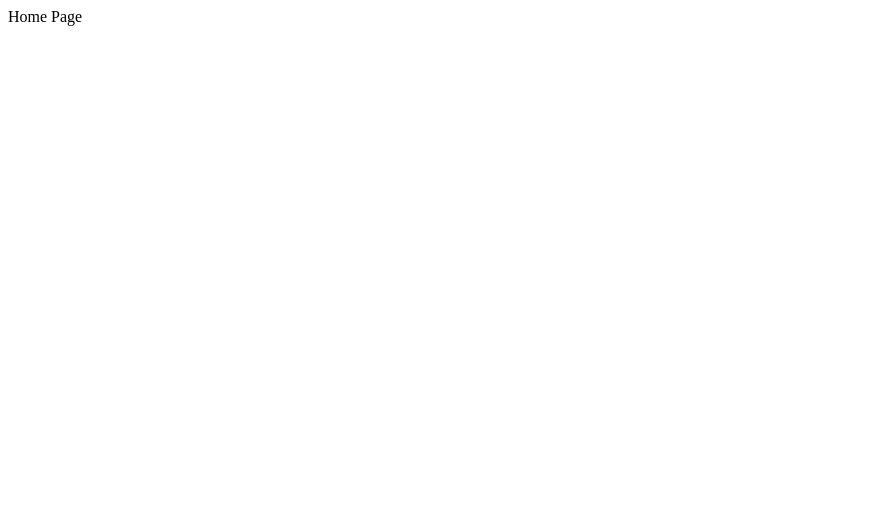
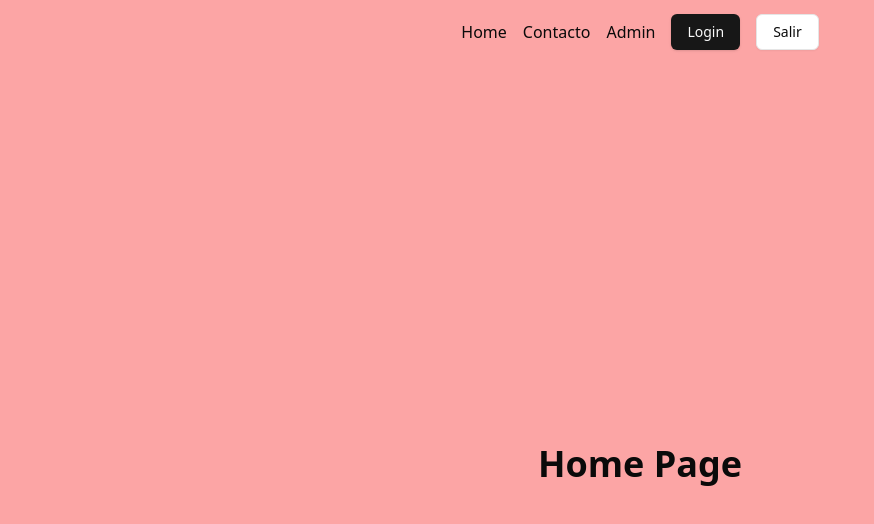
Before and after one commit to nicolasjrz/test-next-auth, a Next.js app: page / in a window 1280 px wide. Shown: the top 524 px of the page, without its empty margins (0-874 px from the left). Built offline with nearby package versions, Linux system fonts and the light colour scheme.

Commit message:
styling pages

```diff
--- a/src/app/(protected)/page.tsx
+++ b/src/app/(protected)/page.tsx
@@ -1,5 +1,3 @@
-import Image from "next/image";
-
 export default function Home() {
 	return (
 		<div className="flex  justify-center items-center h-screen bg-red-300 ">
--- /dev/null
+++ b/src/app/auth/layout.tsx
@@ -0,0 +1,20 @@
+import { Inter as FontSans } from "next/font/google";
+import { cn } from "@/lib/utils";
+
+const fontSans = FontSans({
+	subsets: ["latin"],
+	variable: "--font-sans",
+});
+
+export default function AuthLayout({
+	children,
+}: Readonly<{
+	children: React.ReactNode;
+}>) {
+	return (
+		<div className={cn("min-h-screen bg-background font-sans antialiased", fontSans.variable)}>
+			<div className="h-screen flex justify-center items-center">{children}</div>
+			{/* <Toaster /> */}
+		</div>
+	);
+}
--- a/src/app/auth/login/page.tsx
+++ b/src/app/auth/login/page.tsx
@@ -1,7 +1,5 @@
-import { GoogleButton } from "@/components/button/GoogleButton";
 import { LoginForm } from "@/components/form/LoginForm";
 import { cn } from "@/lib/utils";
-import Link from "next/link";
 
 export default function LoginPage() {
 	return (
@@ -13,20 +11,6 @@
 			<div className="flex flex-col">
 				<LoginForm />
 				{/* <div className="flex w-full items-center justify-center h-[40px] max-lg:justify-center px-4 ">o</div> */}
-				<GoogleButton />
-				<div className="flex w-full  flex-col  items-center justify-center h-[40px] max-lg:justify-center px-4 ">
-					<div>
-						<Link href={"/auth/register"} className="font-light text-sm">
-							Dont have an account?
-						</Link>
-					</div>
-
-					<div>
-						<Link href={"/auth/reset"} className="font-light text-sm">
-							se olvido la contracenia?
-						</Link>
-					</div>
-				</div>
 			</div>
 		</div>
 	);
--- /dev/null
+++ b/src/app/globals.css
@@ -0,0 +1,88 @@
+@tailwind base;
+@tailwind components;
+@tailwind utilities;
+
+:root {
+  --foreground-rgb: 0, 0, 0;
+  --background-start-rgb: 214, 219, 220;
+  --background-end-rgb: 255, 255, 255;
+}
+
+@media (prefers-color-scheme: dark) {
+  :root {
+    --foreground-rgb: 255, 255, 255;
+    --background-start-rgb: 0, 0, 0;
+    --background-end-rgb: 0, 0, 0;
+  }
+}
+
+@layer utilities {
+  .text-balance {
+    text-wrap: balance;
+  }
+}
+
+@layer base {
+  :root {
+    --background: 0 0% 100%;
+    --foreground: 0 0% 3.9%;
+    --card: 0 0% 100%;
+    --card-foreground: 0 0% 3.9%;
+    --popover: 0 0% 100%;
+    --popover-foreground: 0 0% 3.9%;
+    --primary: 0 0% 9%;
+    --primary-foreground: 0 0% 98%;
+    --secondary: 0 0% 96.1%;
+    --secondary-foreground: 0 0% 9%;
+    --muted: 0 0% 96.1%;
+    --muted-foreground: 0 0% 45.1%;
+    --accent: 0 0% 96.1%;
+    --accent-foreground: 0 0% 9%;
+    --destructive: 0 84.2% 60.2%;
+    --destructive-foreground: 0 0% 98%;
+    --border: 0 0% 89.8%;
+    --input: 0 0% 89.8%;
+    --ring: 0 0% 3.9%;
+    --chart-1: 12 76% 61%;
+    --chart-2: 173 58% 39%;
+    --chart-3: 197 37% 24%;
+    --chart-4: 43 74% 66%;
+    --chart-5: 27 87% 67%;
+    --radius: 0.5rem;
+  }
+  .dark {
+    --background: 0 0% 3.9%;
+    --foreground: 0 0% 98%;
+    --card: 0 0% 3.9%;
+    --card-foreground: 0 0% 98%;
+    --popover: 0 0% 3.9%;
+    --popover-foreground: 0 0% 98%;
+    --primary: 0 0% 98%;
+    --primary-foreground: 0 0% 9%;
+    --secondary: 0 0% 14.9%;
+    --secondary-foreground: 0 0% 98%;
+    --muted: 0 0% 14.9%;
+    --muted-foreground: 0 0% 63.9%;
+    --accent: 0 0% 14.9%;
+    --accent-foreground: 0 0% 98%;
+    --destructive: 0 62.8% 30.6%;
+    --destructive-foreground: 0 0% 98%;
+    --border: 0 0% 14.9%;
+    --input: 0 0% 14.9%;
+    --ring: 0 0% 83.1%;
+    --chart-1: 220 70% 50%;
+    --chart-2: 160 60% 45%;
+    --chart-3: 30 80% 55%;
+    --chart-4: 280 65% 60%;
+    --chart-5: 340 75% 55%;
+  }
+}
+
+@layer base {
+  * {
+    @apply border-border;
+  }
+  body {
+    @apply bg-background text-foreground;
+  }
+}
--- /dev/null
+++ b/src/app/layout.tsx
@@ -0,0 +1,32 @@
+import { cn } from "@/lib/utils";
+import "./globals.css";
+import { Inter as FontSans } from "next/font/google";
+import { Sidebar } from "@/components/menu/Sidebar";
+
+// 	title: {
+// 		template: "%s - Teslo | Shop",
+// 		default: "Home Teslo | Shop",
+// 	},
+// 	description: "Una tienda virtual de ropa",
+// };
+
+const fontSans = FontSans({
+	subsets: ["latin"],
+	variable: "--font-sans",
+});
+
+export default function RootLayout({
+	children,
+}: Readonly<{
+	children: React.ReactNode;
+}>) {
+	return (
+		<html lang="en">
+			<head />
+			<body className={cn("min-h-screen bg-background font-sans antialiased", fontSans.variable)}>
+				<Sidebar />
+				{children}
+			</body>
+		</html>
+	);
+}
```
